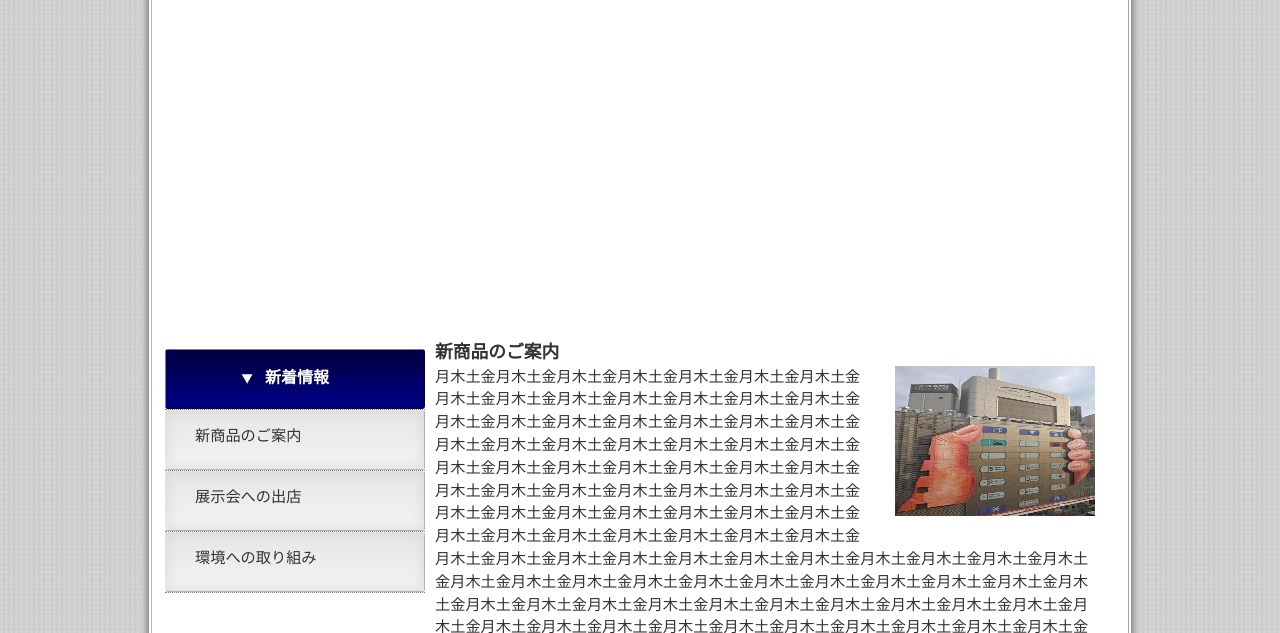
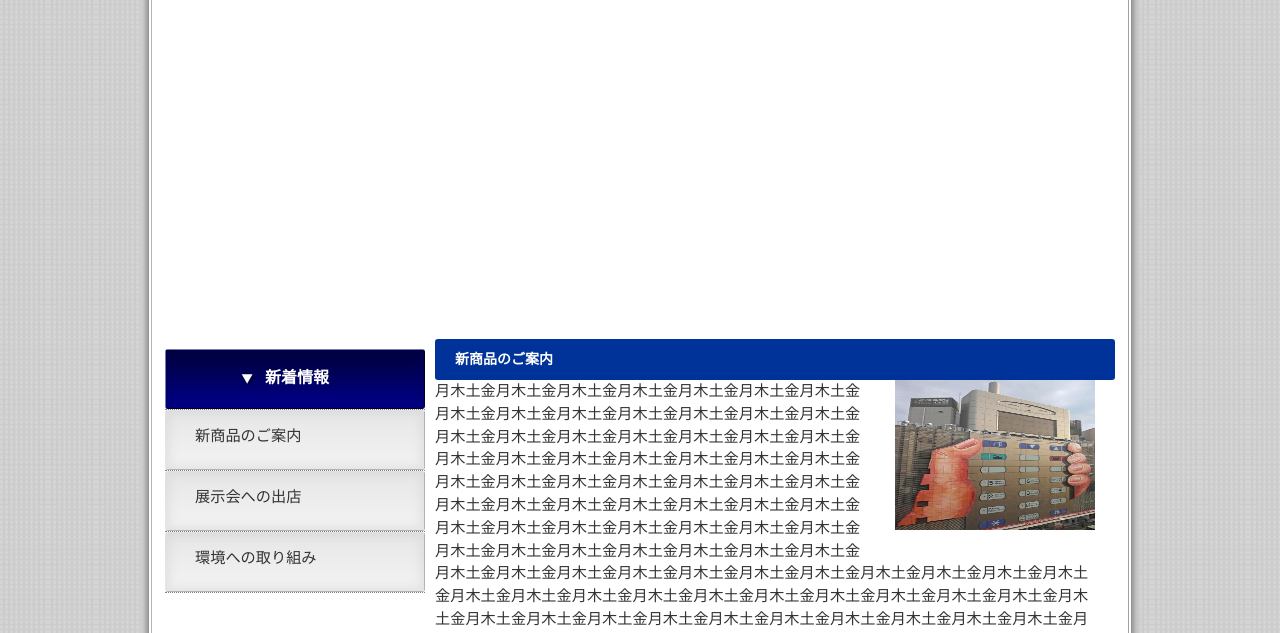
Before and after one commit to BraveHeartForest/HTML5-CSS3, a plain HTML site: page index.html in a window 1280 px wide. Shown: the part 167-800 px from the top of the page. Drawn offline with Linux system fonts and the light colour scheme.

Commit message:
h3要素について変更しました。

```diff
--- a/base.css
+++ b/base.css
@@ -213,6 +213,24 @@ div#info {
     /*カラムを左寄せにする*/
 }
 
+h3 {
+    font-size: 14px;
+    /*文字サイズ*/
+    width: 660px;
+    /*横幅*/
+    padding: 10px 0px 10px 20px;
+    /*パディング*/
+    background-color: #003399;
+    /*背景色*/
+    color: #ffffff;
+    /*文字色*/
+    border-radius: 3px;
+    /*角丸にする。値を3pxとしていますが、
+    これは指定する角丸のサイズが半径3ピクセルであることを示しています。
+    この値を大きくすれば角丸も大きくなります。 border-radiusプロパティの初期値は0なので、
+    特に指定しなければ角がゼロ、つまり四角形になります。*/
+}
+
 .infoimg_index {
     width: 200px;
     height: 150px;
```
Also changed, not shown: 1 other file.
